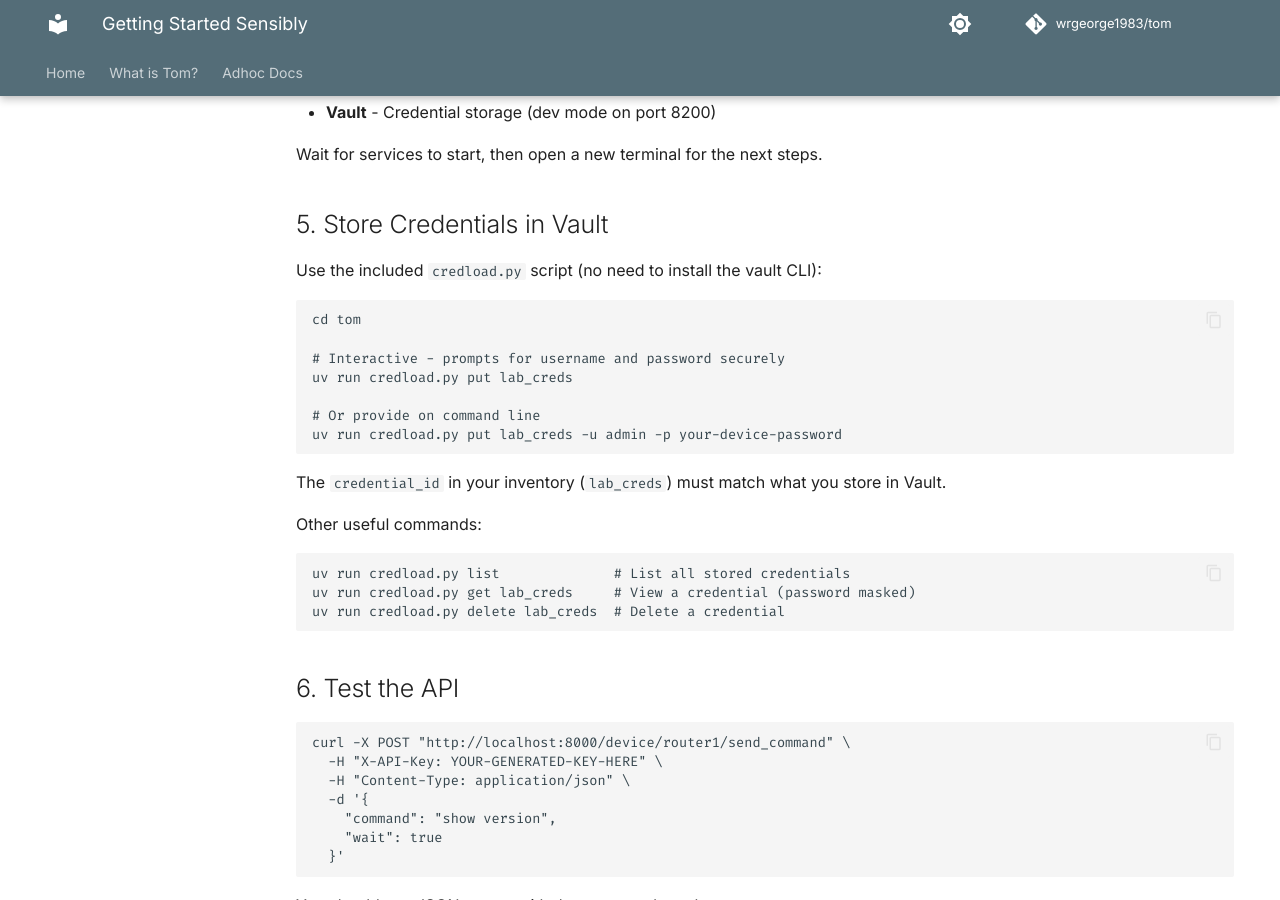
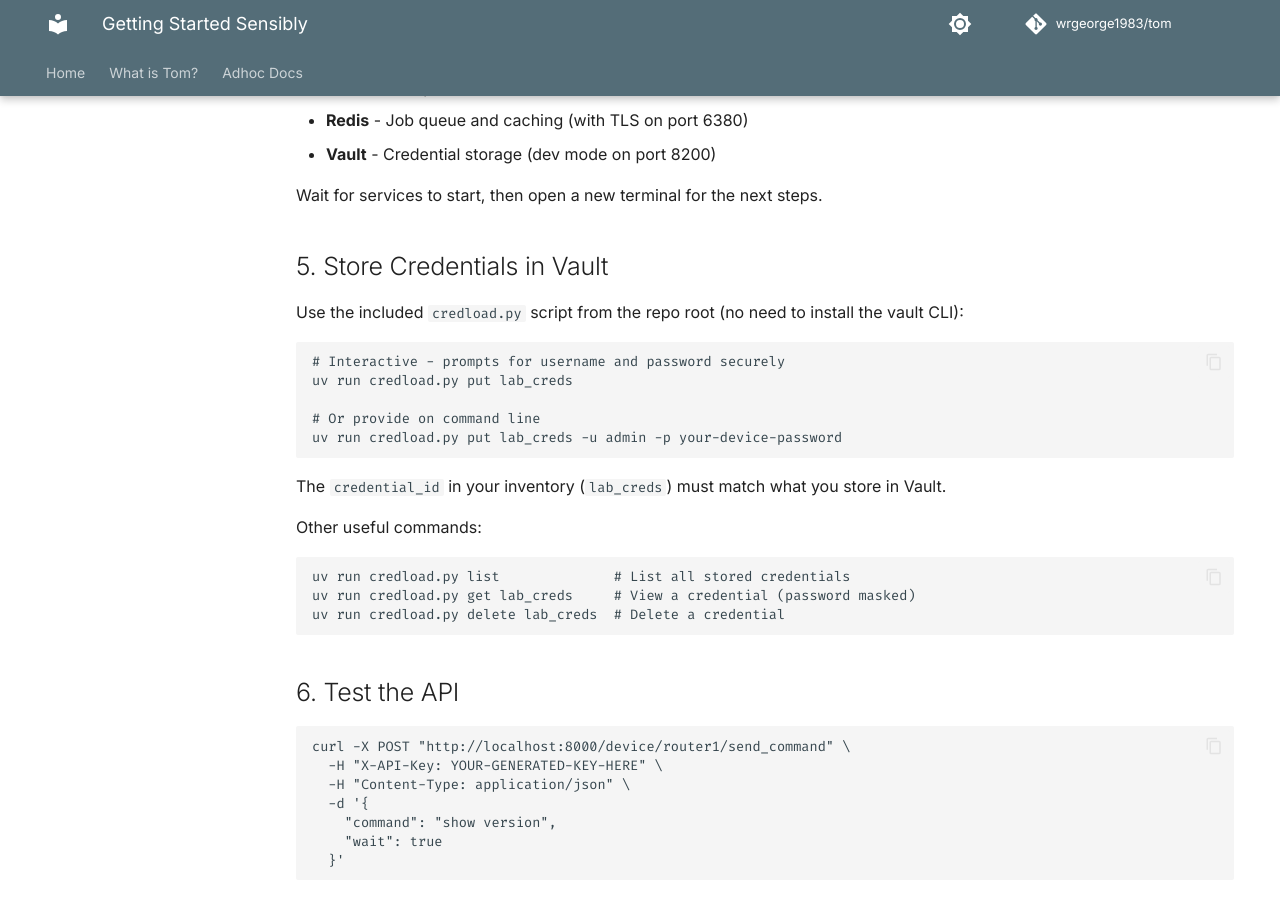
Before and after one commit to wrgeorge1983/Tom, an MkDocs documentation site: the page built from docs/docs/real/getting-started.md, in a window 1280 px wide and 900 px high, scrolled down 1964 px. Built offline with MkDocs 1.6.1 and Material for MkDocs 9.7.7, drawn with Linux system fonts in a browser that asks for light colours; comment, search, counter and statistics services are not loaded; the version menu is left out; some of the changed lines change nothing that is shown; some of the changed text lies outside the part shown.

````diff
--- a/docs/docs/real/getting-started.md
+++ b/docs/docs/real/getting-started.md
@@ -34,8 +34,10 @@
 Edit `tom_controller_config.yaml` and replace the placeholder:
 
 ```yaml
-api_keys: ["YOUR-GENERATED-KEY-HERE:admin"]
+api_keys: ["REPLACE_ME_WITH_YOUR_API_KEY:admin"]
 ```
+
+Replace `REPLACE_ME_WITH_YOUR_API_KEY` with your generated key.
 
 ## 3. Configure Your Inventory
 
@@ -82,11 +84,9 @@
 
 ## 5. Store Credentials in Vault
 
-Use the included `credload.py` script (no need to install the vault CLI):
+Use the included `credload.py` script from the repo root (no need to install the vault CLI):
 
 ```bash
-cd tom
-
 # Interactive - prompts for username and password securely
 uv run credload.py put lab_creds
 
@@ -166,7 +166,7 @@
 2. Check credentials in Vault:
 
     ```bash
-    vault kv get secret/lab_creds
+    uv run credload.py get lab_creds
     ```
 
 3. Review worker logs for errors
````
Also changed, not shown: 2 other files.
